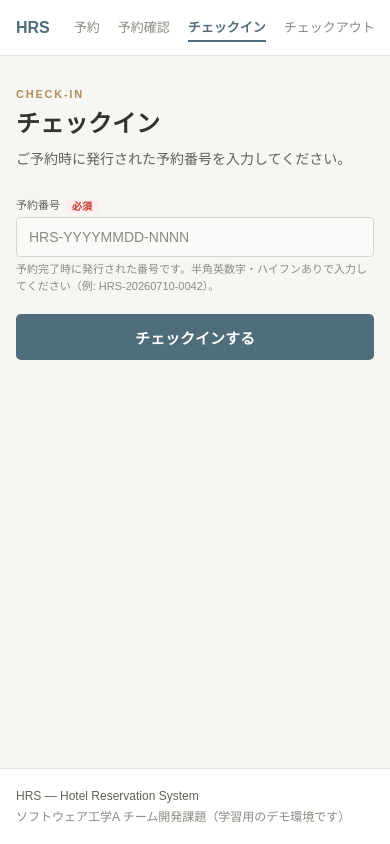
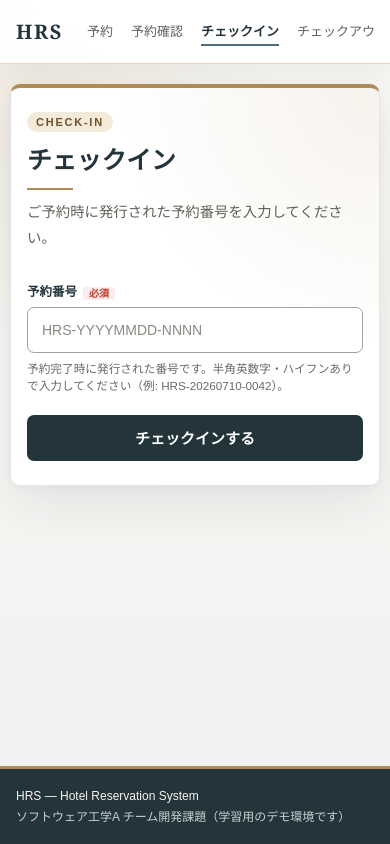
Before and after one commit to 97kuek/HRS, a Next.js app: page /check-in in a window 390 px wide. Built offline with nearby package versions, Linux system fonts and the light colour scheme.

Commit message:
fix: unify visual design across flows

```diff
--- a/src/app/check-in/page.tsx
+++ b/src/app/check-in/page.tsx
@@ -54,7 +54,7 @@ export default function CheckInPage() {
   if (result) {
     return (
       <main className="page-shell">
-        <div style={{ maxWidth: 440, margin: "0 auto", textAlign: "center" }}>
+        <div className="page-panel page-panel-centered">
           <div className="complete-mark">✓</div>
           <h1 className="page-title">チェックイン完了</h1>
           <p style={{ color: "var(--muted)", fontSize: "0.875rem", margin: "0 0 8px" }}>
@@ -87,12 +87,10 @@ export default function CheckInPage() {
 
   return (
     <main className="page-shell">
-      <div style={{ maxWidth: 440 }}>
+      <div className="page-panel">
         <p className="page-kicker">CHECK-IN</p>
         <h1 className="page-title">チェックイン</h1>
-        <p style={{ color: "var(--muted)", fontSize: "0.875rem", margin: "0 0 28px" }}>
-          ご予約時に発行された予約番号を入力してください。
-        </p>
+        <p className="page-intro">ご予約時に発行された予約番号を入力してください。</p>
         <div className="form-stack">
           <div className="field">
             <label className="field-label field-required" htmlFor="reservationNumber">
--- a/src/app/globals.css
+++ b/src/app/globals.css
@@ -11,6 +11,8 @@
   --accent-strong: #3a525c;
   --accent-soft: #dfe7ea;
   --gold: #b08d57;
+  --gold-soft: #f4ead9;
+  --ink-deep: #23343b;
   --serif: "Hiragino Mincho ProN", "Yu Mincho", YuMincho, Georgia, "Times New Roman", serif;
 }
 
@@ -23,7 +25,9 @@ body {
   min-height: 100vh;
   display: flex;
   flex-direction: column;
-  background: var(--background);
+  background:
+    radial-gradient(circle at 8% 12%, rgba(176, 141, 87, 0.1), transparent 30%),
+    linear-gradient(180deg, #f8f7f3 0%, var(--background) 55%, #eef1ef 100%);
   color: var(--foreground);
   font-family: Arial, "Hiragino Kaku Gothic ProN", "Yu Gothic", Meiryo, sans-serif;
 }
@@ -38,9 +42,11 @@ a {
 
 /* ── Site header ── */
 .site-header {
-  height: 56px;
-  background: var(--surface);
-  border-bottom: 1px solid var(--border);
+  height: 64px;
+  background: rgba(255, 255, 255, 0.94);
+  border-bottom: 1px solid rgba(176, 141, 87, 0.35);
+  box-shadow: 0 8px 28px rgba(34, 48, 54, 0.06);
+  backdrop-filter: blur(12px);
   position: sticky;
   top: 0;
   z-index: 100;
@@ -56,9 +62,11 @@ a {
 }
 
 .site-logo {
-  font-size: 1rem;
+  font-family: var(--serif);
+  font-size: 1.25rem;
   font-weight: 700;
-  color: var(--accent);
+  color: var(--ink-deep);
+  letter-spacing: 0.08em;
   text-decoration: none;
 }
 
@@ -76,7 +84,7 @@ a {
 }
 
 .site-nav-link {
-  color: var(--placeholder);
+  color: #5e625e;
   text-decoration: none;
   white-space: nowrap;
   padding: 4px 0;
@@ -88,7 +96,7 @@ a {
 }
 
 .site-nav-link.active {
-  color: var(--accent);
+  color: var(--ink-deep);
   font-weight: 700;
   border-bottom-color: var(--accent);
 }
@@ -97,7 +105,44 @@ a {
 .page-shell {
   width: min(960px, calc(100% - 32px));
   margin: 0 auto;
-  padding: 48px 0;
+  padding: clamp(36px, 7vw, 72px) 0;
+}
+
+.page-panel,
+.reservation-panel {
+  width: 100%;
+  max-width: 820px;
+  margin-inline: auto;
+  padding: clamp(28px, 5vw, 48px);
+  border: 1px solid rgba(79, 109, 122, 0.16);
+  border-top: 4px solid var(--gold);
+  border-radius: 14px;
+  background:
+    radial-gradient(circle at 100% 0, rgba(176, 141, 87, 0.11), transparent 260px),
+    rgba(255, 255, 255, 0.98);
+  box-shadow:
+    0 18px 50px rgba(35, 52, 59, 0.09),
+    0 2px 8px rgba(35, 52, 59, 0.04);
+}
+
+.page-panel-centered {
+  text-align: center;
+}
+
+.page-panel-centered .confirm-table {
+  text-align: left;
+}
+
+.page-intro {
+  max-width: 620px;
+  margin: 0 0 30px;
+  color: var(--muted);
+  font-size: 0.9rem;
+  line-height: 1.8;
+}
+
+.reservation-panel-narrow {
+  max-width: 760px;
 }
 
 h1 {
@@ -108,27 +153,46 @@ h1 {
 
 /* ── Shared page headings (hotel-style) ── */
 .page-kicker {
-  margin: 0 0 6px;
+  display: inline-flex;
+  margin: 0 0 10px;
+  padding: 4px 9px;
+  border-radius: 999px;
+  background: var(--gold-soft);
   font-size: 0.6875rem;
   letter-spacing: 0.16em;
   text-transform: uppercase;
-  color: var(--gold);
+  color: #6d512b;
   font-weight: 700;
 }
 
 .page-title {
-  margin: 0 0 8px;
+  margin: 0 0 10px;
   font-family: var(--serif);
   font-weight: 600;
-  font-size: 1.5rem;
+  font-size: clamp(1.55rem, 4vw, 2rem);
   line-height: 1.4;
+  color: var(--ink-deep);
+}
+
+.page-title::after {
+  content: "";
+  display: block;
+  width: 46px;
+  height: 2px;
+  margin-top: 11px;
+  background: var(--gold);
+}
+
+.page-panel-centered .page-title::after {
+  margin-inline: auto;
 }
 
 .section-title {
   margin: 0 0 20px;
   font-family: var(--serif);
   font-weight: 600;
-  font-size: 1.125rem;
+  font-size: clamp(1.2rem, 3vw, 1.5rem);
+  color: var(--ink-deep);
 }
 
 /* ── Home ── */
@@ -175,27 +239,27 @@ h1 {
 
 .home-gallery-image {
   object-fit: cover;
-  animation:
-    home-gallery-fade 1.1s ease,
-    home-gallery-zoom 7s ease;
+  opacity: 0;
+  transform: scale(1.025);
+  transition:
+    opacity 1.6s cubic-bezier(0.4, 0, 0.2, 1),
+    transform 7s ease;
 }
 
-@keyframes home-gallery-fade {
-  from {
-    opacity: 0;
-  }
-  to {
-    opacity: 1;
-  }
+.home-gallery-image.is-active {
+  z-index: 2;
+  opacity: 1;
+  transform: scale(1);
 }
 
-@keyframes home-gallery-zoom {
-  from {
-    transform: scale(1.025);
-  }
-  to {
-    transform: scale(1);
-  }
+.home-gallery-image.is-leaving {
+  z-index: 1;
+  opacity: 0;
+  transform: scale(1);
+}
+
+.home-gallery-image.is-preload {
+  z-index: 0;
 }
 
 .home-gallery-status {
@@ -444,8 +508,8 @@ h1 {
 /* ── Site footer ── */
 .site-footer {
   margin-top: 48px;
-  border-top: 1px solid var(--border);
-  background: var(--surface);
+  border-top: 3px solid var(--gold);
+  background: var(--ink-deep);
 }
 
 .site-footer-inner {
@@ -457,18 +521,18 @@ h1 {
   gap: 4px 16px;
   align-items: baseline;
   font-size: 0.75rem;
-  color: var(--muted);
+  color: #f7f4ed;
 }
 
 .site-footer-note {
-  color: var(--placeholder);
+  color: #c7d0d2;
 }
 
 /* ── Card ── */
 .card {
   background: var(--surface);
   border: 1px solid var(--border);
-  border-radius: 6px;
+  border-radius: 10px;
 }
 
 /* ── Buttons ── */
@@ -478,13 +542,17 @@ h1 {
   justify-content: center;
   height: 40px;
   padding: 0 20px;
-  border-radius: 5px;
+  border-radius: 7px;
   font-size: 0.875rem;
   font-weight: 700;
   cursor: pointer;
   border: none;
   text-decoration: none;
-  transition: opacity 0.1s;
+  transition:
+    background-color 0.18s,
+    border-color 0.18s,
+    color 0.18s,
+    transform 0.18s;
 }
 
 .btn:disabled {
@@ -493,22 +561,24 @@ h1 {
 }
 
 .btn-primary {
-  background: var(--accent);
+  background: var(--ink-deep);
   color: #fff;
 }
 
 .btn-primary:hover:not(:disabled) {
-  background: var(--accent-strong);
+  background: #34505b;
+  transform: translateY(-1px);
 }
 
 .btn-secondary {
-  background: transparent;
-  border: 1px solid var(--border-input);
-  color: var(--muted);
+  background: #fff;
+  border: 1px solid #829398;
+  color: var(--ink-deep);
 }
 
 .btn-secondary:hover:not(:disabled) {
-  border-color: var(--accent);
+  border-color: var(--ink-deep);
+  background: #edf2f3;
 }
 
 .btn-lg {
@@ -525,12 +595,13 @@ h1 {
 .field {
   display: flex;
   flex-direction: column;
-  gap: 4px;
+  gap: 7px;
 }
 
 .field-label {
-  font-size: 0.6875rem;
-  color: var(--muted);
+  font-size: 0.78rem;
+  font-weight: 700;
+  color: var(--ink-deep);
 }
 
 .field-required::after {
@@ -559,25 +630,26 @@ h1 {
 
 /* 入力例・注意事項などの補助テキスト（フォーム内に表示） */
 .field-hint {
-  font-size: 0.6875rem;
-  color: var(--placeholder);
+  font-size: 0.73rem;
+  color: #656b68;
   line-height: 1.5;
 }
 
 .field-input {
-  height: 40px;
-  padding: 0 12px;
-  border: 1px solid var(--border-input);
-  border-radius: 4px;
-  background: #fafaf8;
+  height: 46px;
+  padding: 0 14px;
+  border: 1px solid #9ba6a5;
+  border-radius: 7px;
+  background: #fff;
   font-size: 0.875rem;
   color: var(--foreground);
   width: 100%;
 }
 
 .field-input:focus {
-  outline: none;
-  border-color: var(--accent);
+  outline: 3px solid rgba(79, 109, 122, 0.18);
+  outline-offset: 1px;
+  border-color: var(--accent-strong);
 }
 
 .field-input::placeholder {
@@ -697,7 +769,8 @@ h1 {
 
 @media (prefers-reduced-motion: reduce) {
   .home-gallery-image {
-    animation: none;
+    transform: none;
+    transition: none;
   }
 
   .spinner {
@@ -781,6 +854,14 @@ h1 {
 
 /* ── Step progress rail ── */
 .step-rail {
+  width: 100%;
+  max-width: 820px;
+  margin-inline: auto;
+  padding: 14px 18px;
+  border: 1px solid rgba(79, 109, 122, 0.14);
+  border-radius: 12px;
+  background: rgba(255, 255, 255, 0.9);
+  box-shadow: 0 8px 24px rgba(35, 52, 59, 0.05);
   display: flex;
   align-items: center;
   font-size: 0.6875rem;
@@ -922,10 +1003,10 @@ h1 {
 
 /* ── Summary panel ── */
 .summary-panel {
-  background: #fafaf8;
+  background: #f6f8f7;
   border: 1px solid var(--border);
-  border-radius: 6px;
-  padding: 14px;
+  border-radius: 10px;
+  padding: 16px;
 }
 
 .summary-panel-title {
@@ -960,9 +1041,20 @@ h1 {
   display: flex;
   gap: 14px;
   border: 1px solid var(--border);
-  border-radius: 6px;
-  padding: 12px;
+  border-radius: 10px;
+  padding: 14px;
   background: var(--surface);
+  box-shadow: 0 5px 18px rgba(35, 52, 59, 0.05);
+  transition:
+    border-color 0.18s,
+    box-shadow 0.18s,
+    transform 0.18s;
+}
+
+.room-card:hover {
+  border-color: rgba(176, 141, 87, 0.65);
+  box-shadow: 0 10px 26px rgba(35, 52, 59, 0.09);
+  transform: translateY(-1px);
 }
 
 .room-card.sold-out {
@@ -1049,21 +1141,22 @@ h1 {
   align-items: center;
   flex-wrap: wrap;
   gap: 16px;
-  background: var(--surface);
-  border: 1px solid var(--border);
-  border-radius: 6px;
-  padding: 8px 14px;
+  background: #eef3f4;
+  border: 1px solid #c8d4d7;
+  border-radius: 9px;
+  padding: 10px 14px;
   margin-bottom: 20px;
   font-size: 0.875rem;
-  color: var(--muted);
+  color: var(--ink-deep);
 }
 
 /* ── Confirm table ── */
 .confirm-table {
   border: 1px solid var(--border);
-  border-radius: 6px;
+  border-radius: 10px;
   overflow: hidden;
   margin-bottom: 16px;
+  background: #fff;
 }
 .confirm-row {
   display: flex;
@@ -1077,11 +1170,11 @@ h1 {
   border-bottom: none;
 }
 .confirm-label {
-  color: var(--muted);
+  color: #5f6663;
 }
 .confirm-value {
   font-weight: 600;
-  color: var(--foreground);
+  color: var(--ink-deep);
 }
 
 /* ── Price breakdown ── */
@@ -1217,6 +1310,11 @@ h1 {
     padding: 32px 0;
   }
 
+  .page-panel,
+  .reservation-panel {
+    padding: 28px 24px;
+  }
+
   /* 予約フォーム＋サマリ を縦積み（④はモバイルでバリアントB相当に） */
   .layout-with-sidebar {
     flex-direction: column;
@@ -1240,6 +1338,21 @@ h1 {
 
 /* ── Responsive: mobile ── */
 @media (max-width: 480px) {
+  .page-shell {
+    width: min(100% - 20px, 960px);
+    padding: 20px 0;
+  }
+
+  .page-panel,
+  .reservation-panel {
+    padding: 24px 16px;
+    border-radius: 10px;
+  }
+
+  .step-rail {
+    padding: 12px;
+  }
+
   /* 入力2カラムを縦積み */
   .form-row {
     flex-direction: column;
```
Also changed, not shown: src/app/check-out/page.tsx (+4 -6 lines), src/app/reservations/cancel/page.tsx (+4 -6 lines), src/app/reservations/lookup/page.tsx (+47 -34 lines), src/app/reservations/new/page.tsx (+5 -5 lines), src/components/HomeHeroGallery.tsx (+37 -12 lines).
